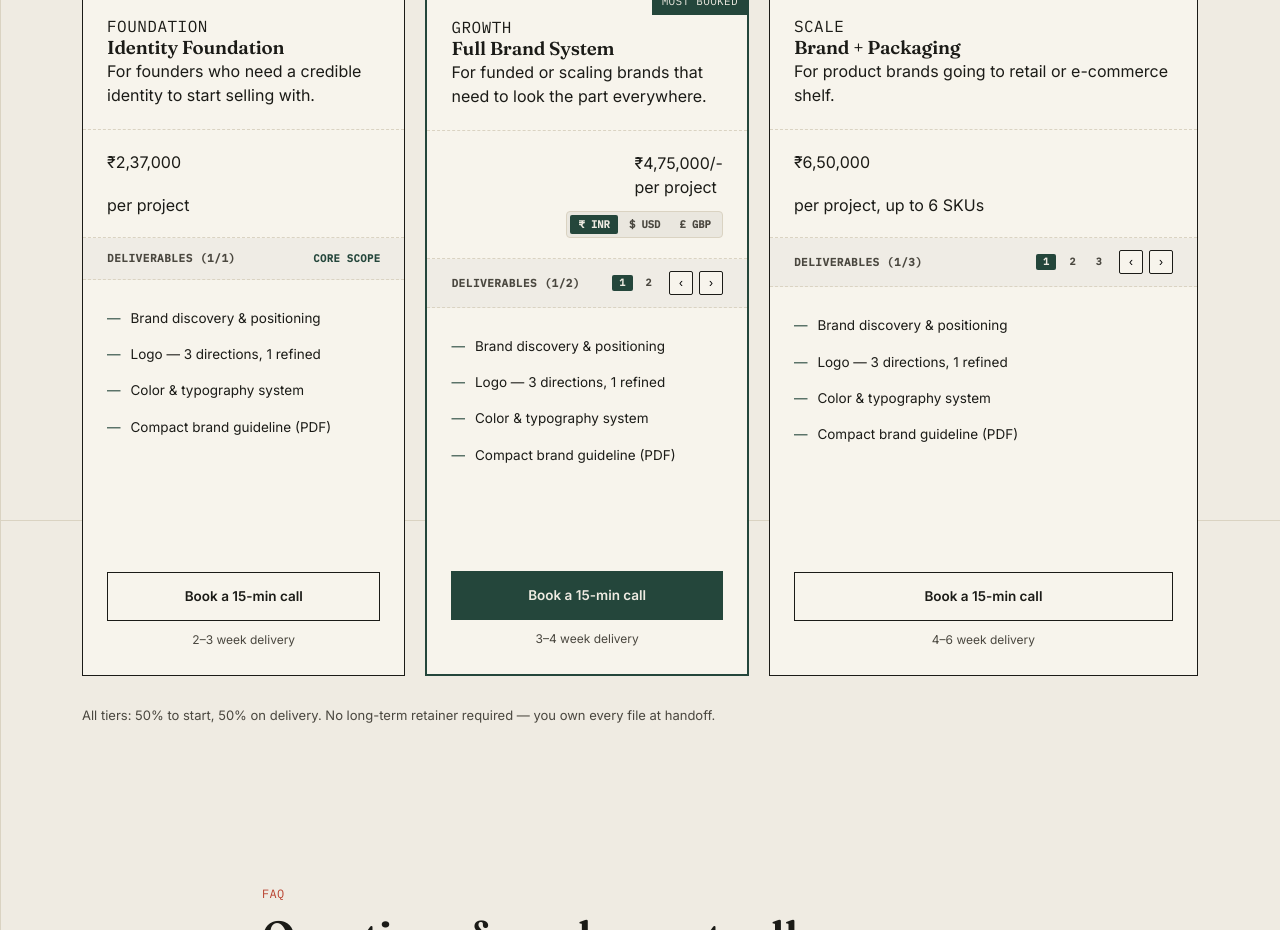
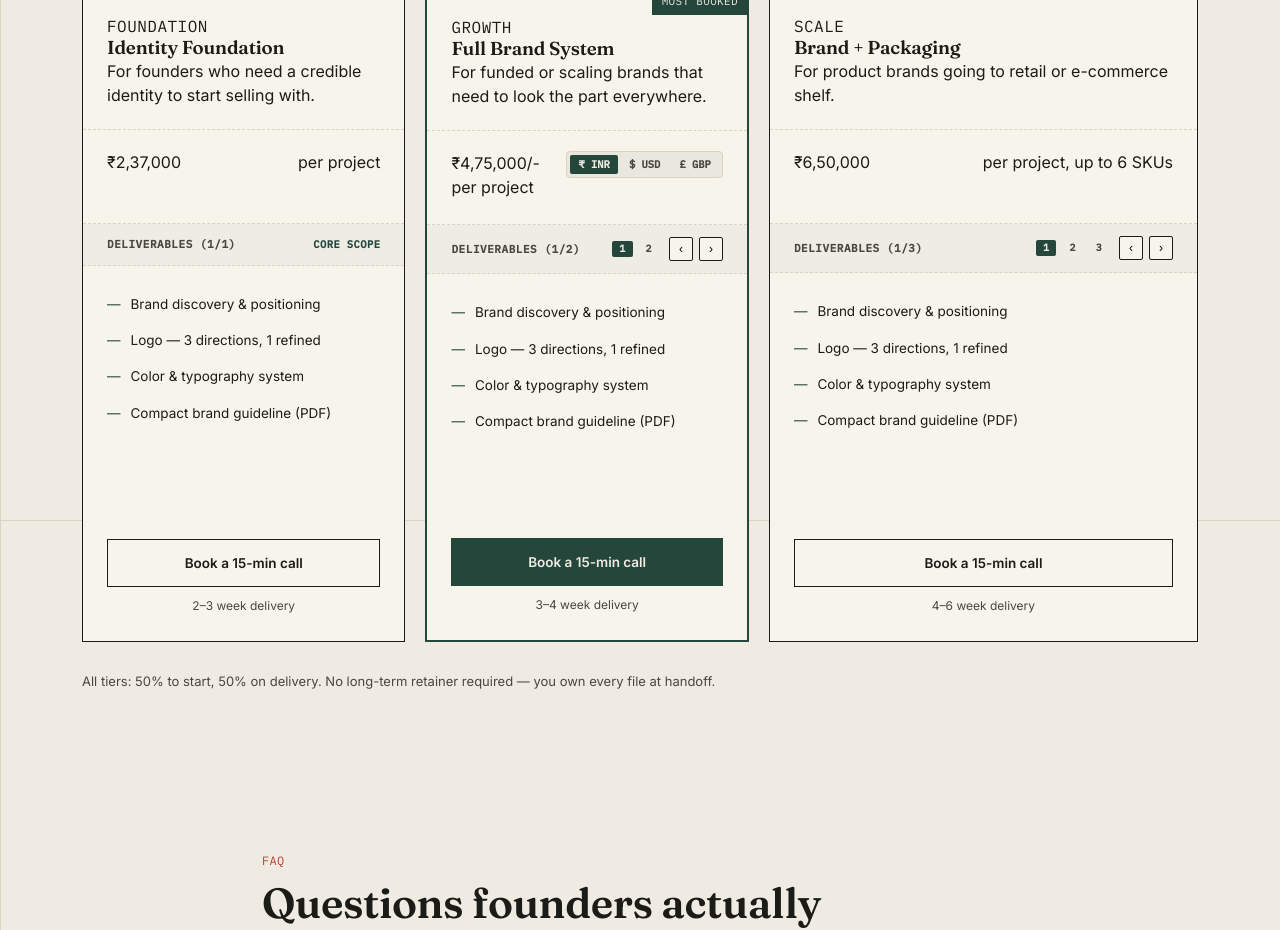
Before and after one commit to Vrundpatel153/drawingboard, a React (Vite) app in the folder react-app/: page /service/branding in a window 1280 px wide. Shown: the part 7480-8410 px from the top of the page. Built offline with nearby package versions, Linux system fonts and the light colour scheme; no server answers; a web font is replaced by a local one.

Commit message:
fix: align price to left and lift currency toggle to top right in middle card for perfect deliverables alignment

```diff
--- a/react-app/src/pages/BrandingPage.jsx
+++ b/react-app/src/pages/BrandingPage.jsx
@@ -401,11 +401,12 @@ export default function BrandingPage() {
         .bp-curr-btn:hover { color: var(--ink); background: rgba(0, 0, 0, 0.05); }
         .bp-curr-btn.active { background: var(--pine); color: var(--paper); }
         .bp-tier-head { padding: 26px 24px 20px; border-bottom: 1px dashed var(--paper-line); min-height: 142px; box-sizing: border-box; }
-        .bp-tier-price { padding: 20px 24px; border-bottom: 1px dashed var(--paper-line); min-height: 108px; box-sizing: border-box; display: flex; flex-direction: column; justify-content: space-between; }
+        .bp-tier-price { padding: 20px 24px; border-bottom: 1px dashed var(--paper-line); min-height: 94px; box-sizing: border-box; display: flex; justify-content: space-between; align-items: flex-start; }
         @media (max-width: 940px) {
           .bp-tier-head { min-height: auto; }
           .bp-tier-price { min-height: auto; }
         }
+
         .bp-tier-list { padding: 0; flex: 1; list-style: none; font-size: 13.5px; }
         .bp-tier-list li { padding: 8px 0; display: flex; gap: 10px; }
         .bp-tier-list li::before { content: "—"; color: var(--pine); flex-shrink: 0; }
@@ -1372,11 +1373,12 @@ export default function BrandingPage() {
                   <p className="desc">For funded or scaling brands that need to look the part everywhere.</p>
                 </div>
 
-                <div className="bp-tier-price" style={{ display: 'flex', justifyContent: 'space-between', alignItems: 'flex-end', gap: '12px', flexWrap: 'wrap' }}>
+                <div className="bp-tier-price" style={{ display: 'flex', justifyContent: 'space-between', alignItems: 'flex-start' }}>
                   <div>
                     <span className="amt">{growthPrices[growthCurrency]}</span>
                     <div className="per">per project</div>
                   </div>
+
                   {/* Currency Toggle inside price block */}
                   <div className="bp-currency-toggle mono" style={{ margin: 0 }}>
                     <button
```
